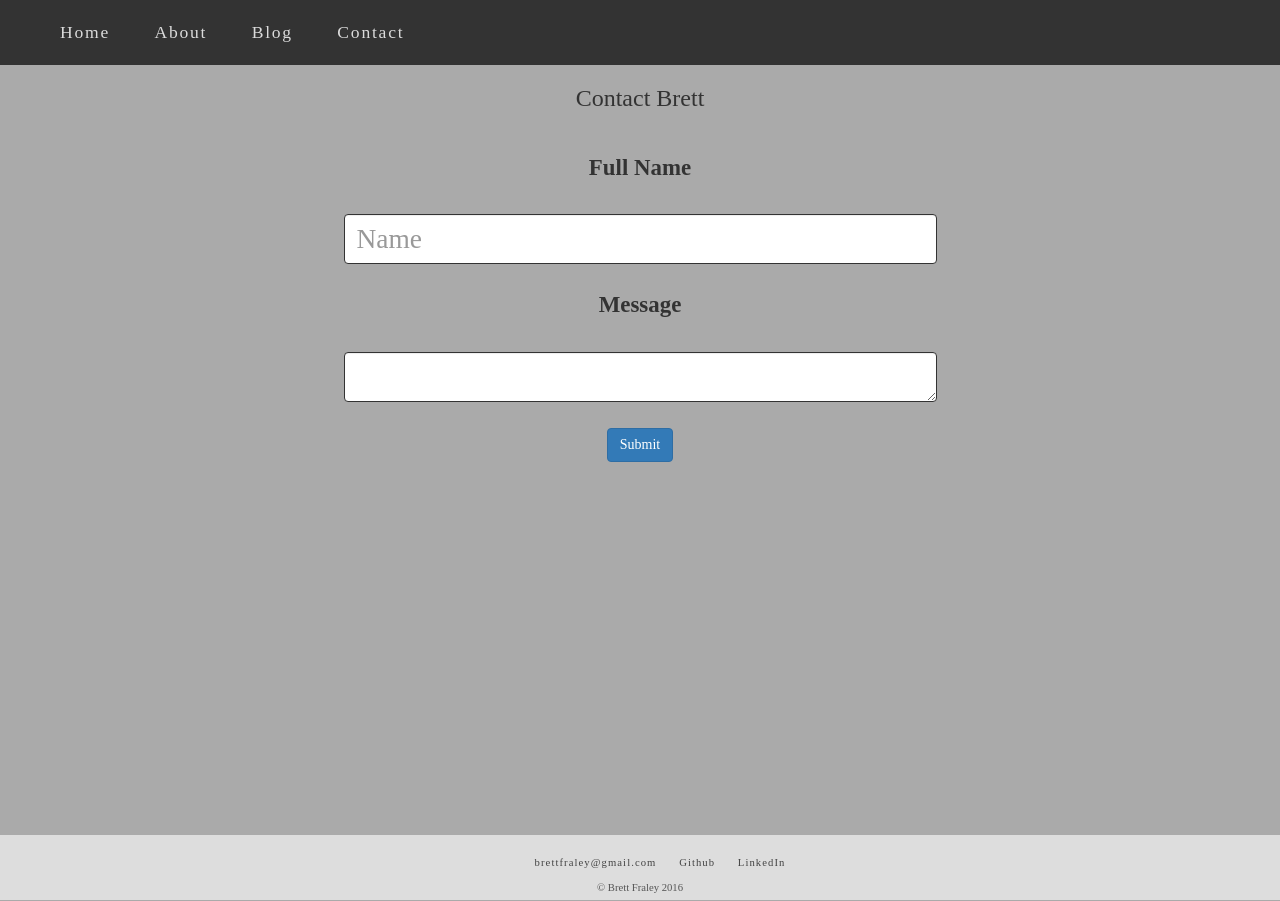
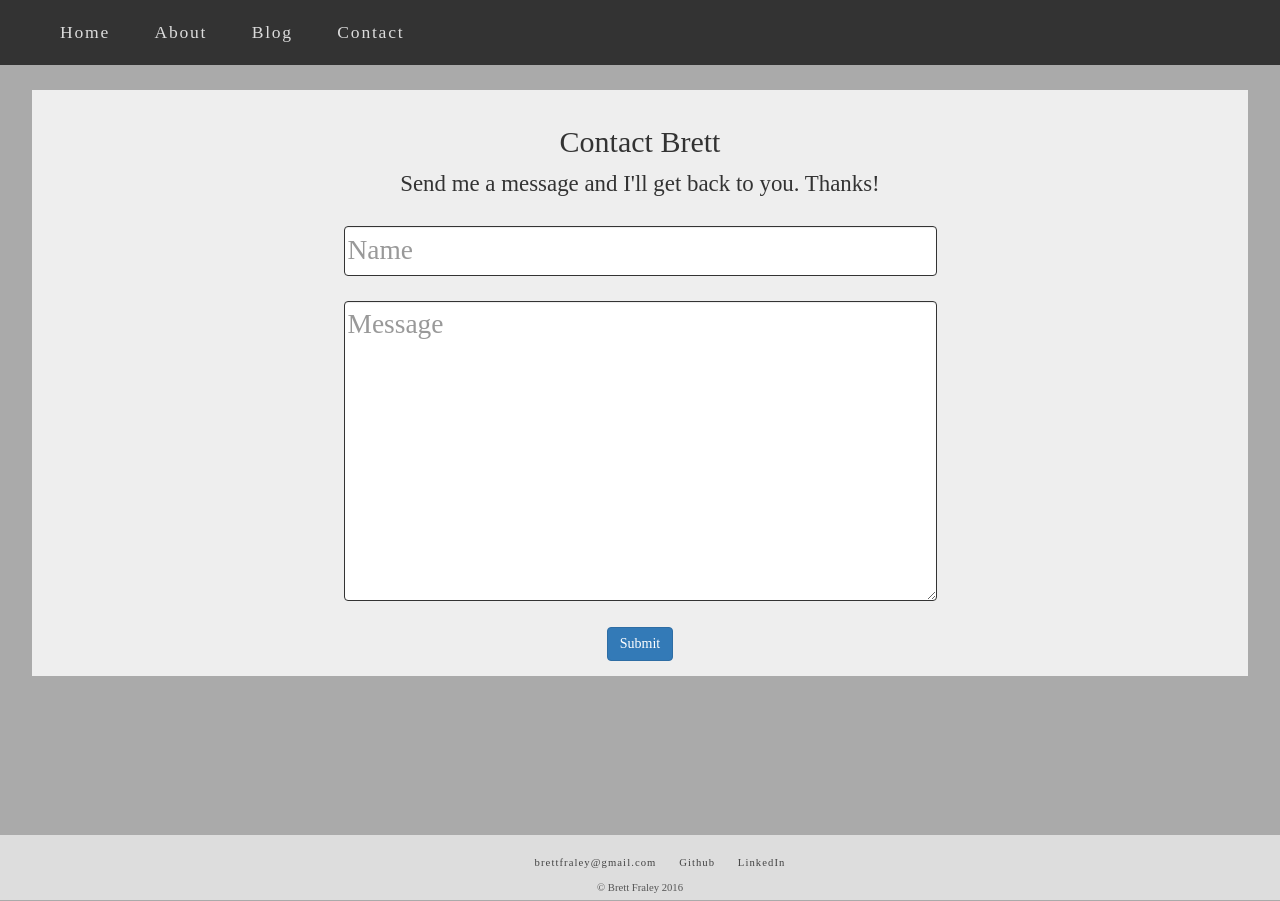
Before and after one commit to bFraley/bFraley.github.io, a Jekyll site: the page built from contactform.html, in a window 1280 px wide. Built offline with Jekyll 4.4.1, drawn with Linux system fonts in a browser that asks for light colours; nearby versions of some CDN libraries; some web fonts are replaced.

Commit message:
update style rules for contact form

```diff
--- a/contactform.html
+++ b/contactform.html
@@ -3,17 +3,18 @@ layout: posts
 title: Contact Me
 ---
 
-<h3>Contact Brett</h3>
-<form class = "forms" action="https://formspree.io/brettfraley@gmail.com"
-            method="POST">
+<form class = "forms" action="https://formspree.io/brettfraley@gmail.com" method="POST">
+
+    <h2>Contact Brett</h2>
+    <p>Send me a message and I'll get back to you. Thanks!</p>
+
     <div class="form-group">
-        <label for="fullName">Full Name</label>
         <input type="text" class="form-control" id="fullName" placeholder="Name">
     </div>
 
     <div class="form-group">
-            <label for="commentOrder">Message</label>
-            <textarea id="commentOrder" name="commentOrder" class="form-control" rows="3"></textarea>
+            <textarea id="commentOrder" name="commentOrder" class="form-control" rows="3"
+            placeholder="Message"></textarea>
     </div>
 
     <button type="submit" class="btn btn-primary">Submit</button>
--- a/styles.css
+++ b/styles.css
@@ -110,8 +110,6 @@ article h1 {
 
 article h2, article h3 {
     font-size:1.5em;
-
-
 }
 
 article p {
@@ -139,7 +137,7 @@ article a:hover {
 .forms {
     width:100%;
     padding:15px;
-    background-coloe:#999;
+    background-color:#eee;
     font-size:1.3em;
     margin:25px auto;
 }
@@ -151,6 +149,7 @@ article a:hover {
     border:solid 1px #333;
     margin:25px auto;
     font-size:1.2em;
+    padding:3px;
 }
 
 .home-article {
@@ -174,7 +173,7 @@ article a:hover {
 
 .home-article h2 {
     color:#008fcc;
-    font-size:2.25em;
+    font-size:2em;
 }
 
 /* header gradient */
@@ -224,3 +223,9 @@ header {
     margin:10px;
     color:#000;
 }
+
+/* textarea for message form */
+#commentOrder {
+    min-height:300px;
+
+}
```
Also changed, not shown: 1 other file.
